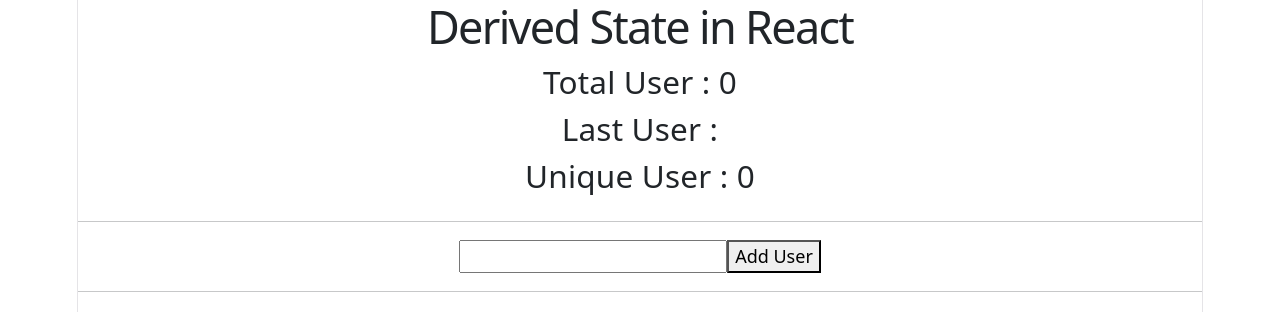
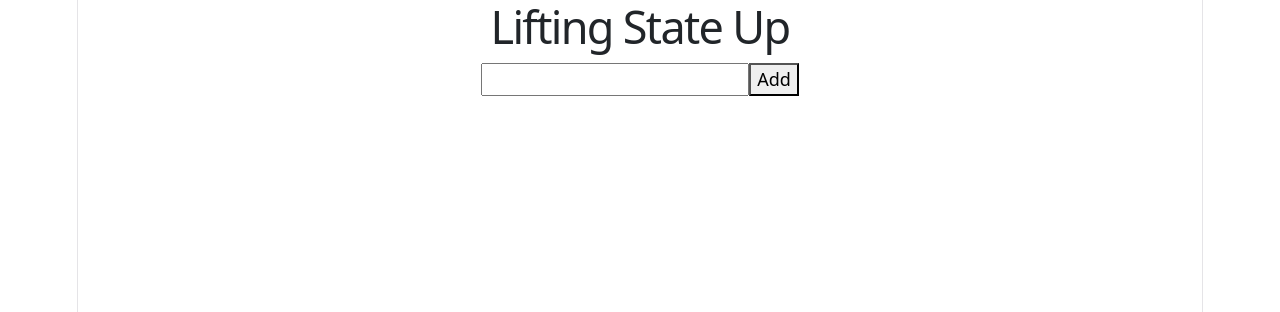
Before and after one commit to its-rahulrana/react-codestepbystep, a React (Vite) app: page / in a window 1280 px wide. Shown: the top 312 px of the page. Built offline with nearby package versions, Linux system fonts and the light colour scheme.

Commit message:
Code 33  Lifting State Up

```diff
--- /dev/null
+++ b/src/AddUser.jsx
@@ -0,0 +1,11 @@
+
+const AddUser = ({setUser}) => {
+    return(
+        <div>
+            <input onChange={e=>setUser(e.target.value)} type="text"/>
+            <button>Add</button>
+        </div>
+    )
+}
+
+export default AddUser;
--- a/src/App.jsx
+++ b/src/App.jsx
@@ -1,35 +1,15 @@
 import { useState } from "react";
+import AddUser from "./AddUser";
+import DisplayUser from "./DisplayUser";
 
 const App = () => {
+  const [user, setUser] = useState();
 
-  const [users, setUsers] = useState([]);
-  const [userName, setUserName] = useState();
-
-  const addHandler = () => {
-    setUsers([...users, userName]);
-  }
-
-  const totalUser = users.length;
-  const lastUser = users[users.length-1];
-  const uniqueUser = [...new Set(users)].length;
-
-  return(
+  return (
     <>
-      <h1>Derived State in React</h1>
-      <h3>Total User : {totalUser} </h3>
-      <h3>Last User : {lastUser}</h3>
-      <h3>Unique User : {uniqueUser}</h3>
-      <hr/>
-      <div>
-        <input value={userName} onChange={(e)=>setUserName(e.target.value)} type="text"/>
-        <button onClick={addHandler}>Add User</button>
-      </div>
-      <hr/>
-      {
-        users.map((item, index) => (
-          <h5 key={index}>{item}</h5>
-        ))
-      }
+      <h1>Lifting State Up</h1>
+      <AddUser setUser={setUser}/>
+      <DisplayUser user={user}/>
     </>
   )
 }
--- /dev/null
+++ b/src/DisplayUser.jsx
@@ -0,0 +1,10 @@
+
+const DisplayUser = ({user}) => {
+    return(
+        <div>
+            <h3>{user}</h3>
+        </div>
+    )
+}
+
+export default DisplayUser;
```
